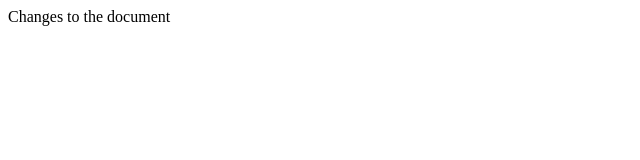
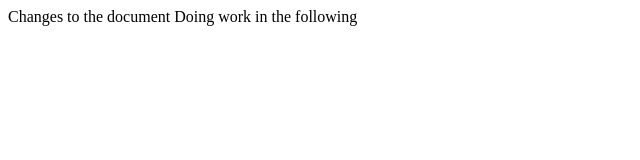
Before and after one commit to Stevenhulse14/CatStore, a plain HTML site: page index.html in a window 1280 px wide. Shown: the whole page, without its empty margins (0-640 px from the left). Drawn offline with Linux system fonts and the light colour scheme.

Commit message:
more changes

```diff
--- a/index.html
+++ b/index.html
@@ -7,5 +7,6 @@
 </head>
 <body>
     Changes to the document
+    Doing work in the   following
 </body>
 </html>
```
